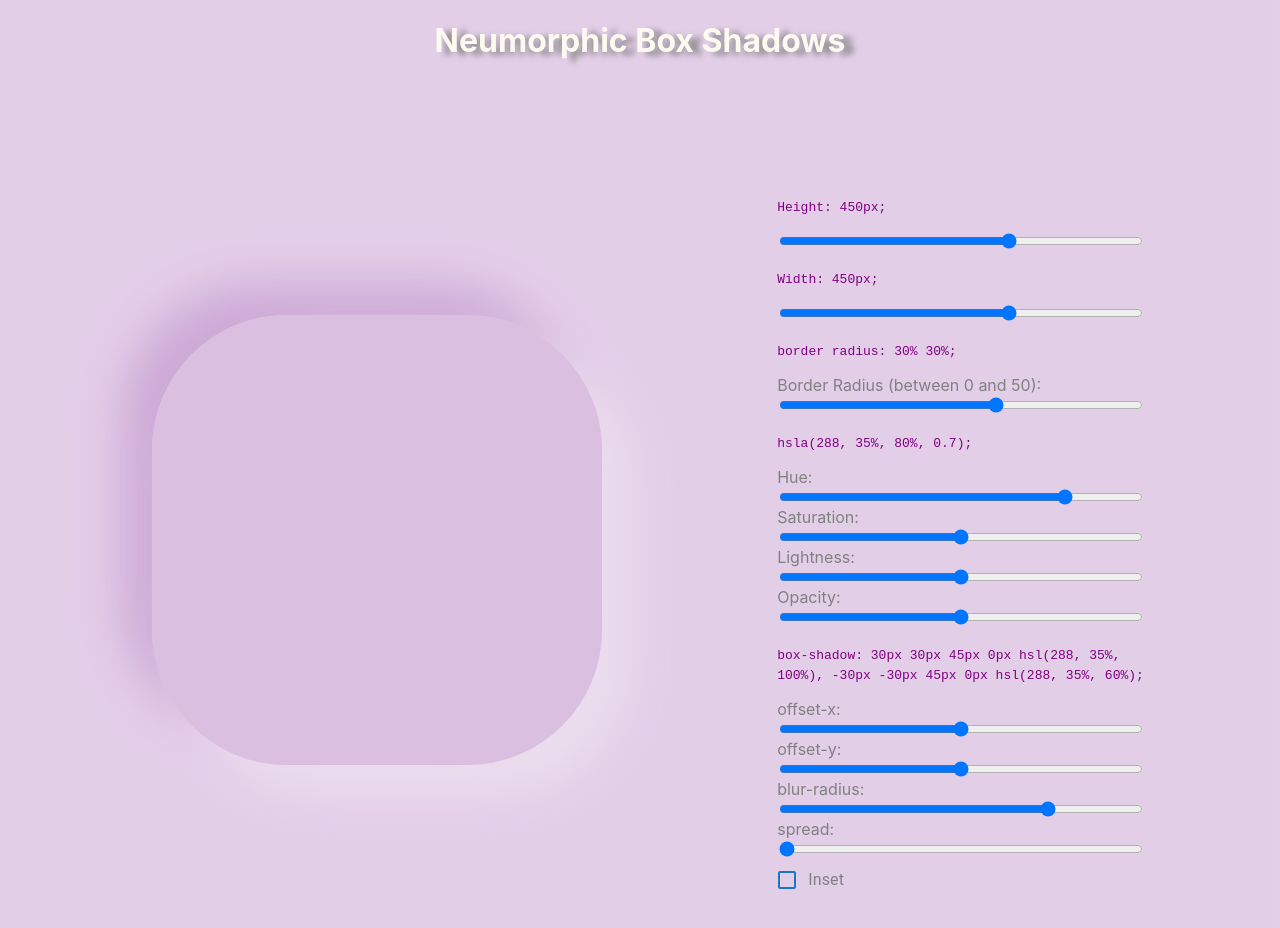
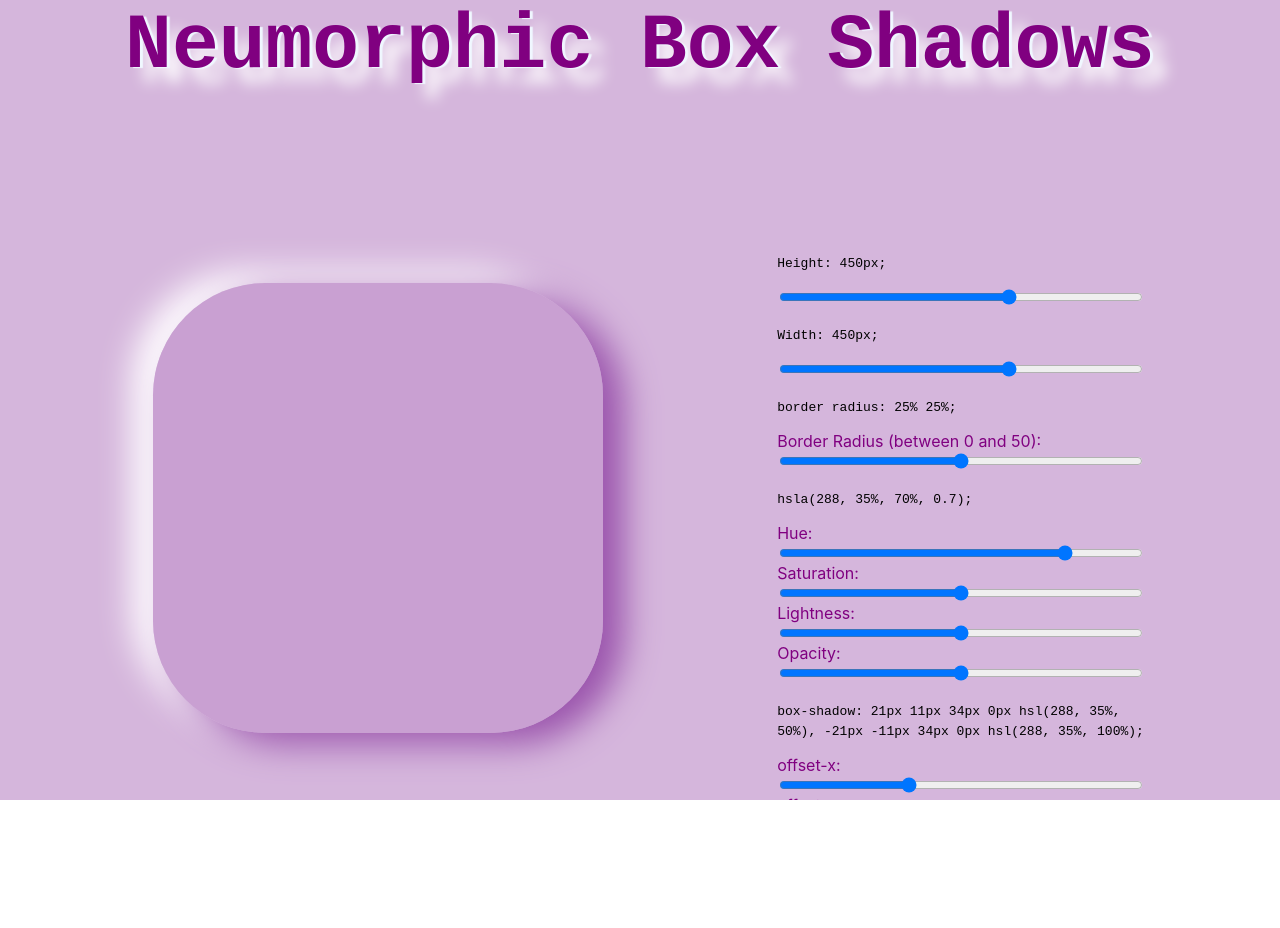
Before and after one commit to havvaky/my-gradient-generator, a Next.js app: page / in a window 1280 px wide. Shown: the top 928 px of the page. After the commit the page ends 800 px from the top, so only its background shows below. Built offline with nearby package versions, Linux system fonts and the light colour scheme.

Commit message:
css animation

```diff
--- a/components/layout.module.css
+++ b/components/layout.module.css
@@ -1,6 +1,6 @@
 .container {
-    min-height: 100%;
-    max-width: 100%;
+    height: 100%;
+    width: 100%;
     display: flex;
     justify-content: center;
     align-items: center;
--- a/pages/index.js
+++ b/pages/index.js
@@ -7,16 +7,16 @@ import Head from 'next/head';
 
 
 export default function Home() {
-  const [borderValue, setBorderValue] = useState(30);
+  const [borderValue, setBorderValue] = useState(25);
   const [width, setWidth] = useState(450);
   const [height, setHeight] = useState(450);
   const [hue, setHueChange] = useState(288);
   const [saturation, setSaturationChange] = useState(35);
-  const [lightness, setLightnessChange] = useState(80);
+  const [lightness, setLightnessChange] = useState(70);
   const [opacity, setOpacityChange] = useState(0.7);
-  const [offsetX, setOffsetX] = useState(30);
-  const [offsetY, setOffsetY] = useState(30);
-  const [blur, setBlur] = useState(45);
+  const [offsetX, setOffsetX] = useState(21);
+  const [offsetY, setOffsetY] = useState(11);
+  const [blur, setBlur] = useState(34);
   const [spread, setSpread] =useState(0);
   const [checked, setChecked] = useState(false);
 
@@ -61,7 +61,6 @@ export default function Home() {
   }
 
   function handleSpread(e) {
-    console.log(e.target.value);
     setSpread(e.target.value);
   }
 
@@ -71,8 +70,6 @@ export default function Home() {
 
   return (
     <>
-      <Layout home>
-        <Head><title>Neumorphic Box Shadows</title></Head>
         <div className={styles.wrapper} style={{ backgroundColor: `hsla(${hue}, ${saturation}%, ${lightness}%, ${opacity})`}}>
           <div className={styles.pageTitle}><h1>Neumorphic Box Shadows</h1></div>
           <div className={styles.boxWrap}>
@@ -83,9 +80,9 @@ export default function Home() {
                   width: `${width}px`,
                   height: `${height}px`,
                   backgroundColor: `hsla(${hue}, ${saturation}%, ${lightness}%, ${opacity})`,
-                  boxShadow:  checked ? `inset ${offsetX}px ${offsetY}px ${blur}px ${spread}px hsl(${hue}, ${saturation}%, ${lightness+10}%),
-            -${offsetX}px -${offsetY}px ${blur}px ${spread}px hsl(${hue}, ${saturation}%, ${lightness-5}%)` : `${offsetX}px ${offsetY}px ${blur}px ${spread}px hsl(${hue}, ${saturation}%, ${lightness+10}%),
-            -${offsetX}px -${offsetY}px ${blur}px ${spread}px hsl(${hue}, ${saturation}%, ${lightness-5}%)`
+                  boxShadow:  checked ? `inset ${offsetX}px ${offsetY}px ${blur}px ${spread}px hsl(${hue}, ${saturation}%, ${lightness-20}%),
+            -${offsetX}px -${offsetY}px ${blur}px ${spread}px hsl(${hue}, ${saturation}%, 100%)` : `${offsetX}px ${offsetY}px ${blur}px ${spread}px hsl(${hue}, ${saturation}%, ${lightness-20}%),
+            -${offsetX}px -${offsetY}px ${blur}px ${spread}px hsl(${hue}, ${saturation}%, 100%)`
                 }}/>
             </div>
             <div className={styles.inputBox}>
@@ -172,9 +169,9 @@ export default function Home() {
                   onChange={handleOpacityChange}
                 />
                 <p>
-                  <code>box-shadow: {checked ? `inset ${offsetX}px ${offsetY}px ${blur}px ${spread}px hsl(${hue}, ${saturation}%, ${lightness+20}%),
-            -${offsetX}px -${offsetY}px ${blur}px ${spread}px hsl(${hue}, ${saturation}%, ${lightness-20}%)` : `${offsetX}px ${offsetY}px ${blur}px ${spread}px hsl(${hue}, ${saturation}%, ${lightness+20}%),
-            -${offsetX}px -${offsetY}px ${blur}px ${spread}px hsl(${hue}, ${saturation}%, ${lightness-20}%)`};</code>
+                  <code>box-shadow: {checked ? `inset ${offsetX}px ${offsetY}px ${blur}px ${spread}px hsl(${hue}, ${saturation}%, ${lightness-20}%),
+            -${offsetX}px -${offsetY}px ${blur}px ${spread}px hsl(${hue}, ${saturation}%, 100%)` : `${offsetX}px ${offsetY}px ${blur}px ${spread}px hsl(${hue}, ${saturation}%, ${lightness-20}%),
+            -${offsetX}px -${offsetY}px ${blur}px ${spread}px hsl(${hue}, ${saturation}%, 100%)`};</code>
                 </p>
                 <label htmlFor="offset-x">offset-x: </label>
                 <input
@@ -224,7 +221,6 @@ export default function Home() {
             </div>
           </div>
         </div>
-      </Layout>
     </>
   )
 }
--- a/styles/Home.module.css
+++ b/styles/Home.module.css
@@ -1,17 +1,17 @@
 
 .wrapper {
-    min-height: 100%;
-    min-width: 100%;
-    color: gray;
+    height: 100%;
+    width: 100%;
+    color: purple;
     display: flex;
     flex-direction: column;
     justify-content: center;
     align-items: center;
     flex: 1 auto;
+    overflow: auto;
 }
 
 .pageTitle {
-   color: floralwhite;
     height: 100px;
     position: relative;
 }
@@ -30,6 +30,8 @@
     align-items: center;
     margin: 5%;
     flex: 1 0 30%;
+    -webkit-animation: roll-in-left 0.6s ease-out both;
+    animation: roll-in-left 0.6s ease-out both;
 }
 
 .inputBox {
@@ -45,4 +47,62 @@
     display: flex;
     flex-direction: column;
     margin: 5%;
+    height: 80%;
+    -webkit-animation: text-focus-in 1s cubic-bezier(0.550, 0.085, 0.680, 0.530) both;
+    animation: text-focus-in 1s cubic-bezier(0.550, 0.085, 0.680, 0.530) both;
 }
+
+@-webkit-keyframes roll-in-left {
+    0% {
+        -webkit-transform: translateX(-800px) rotate(-540deg);
+        transform: translateX(-800px) rotate(-540deg);
+        opacity: 0;
+    }
+    100% {
+        -webkit-transform: translateX(0) rotate(0deg);
+        transform: translateX(0) rotate(0deg);
+        opacity: 1;
+    }
+}
+@keyframes roll-in-left {
+    0% {
+        -webkit-transform: translateX(-800px) rotate(-540deg);
+        transform: translateX(-800px) rotate(-540deg);
+        opacity: 0;
+    }
+    100% {
+        -webkit-transform: translateX(0) rotate(0deg);
+        transform: translateX(0) rotate(0deg);
+        opacity: 1;
+    }
+}
+
+/**
+ * ----------------------------------------
+ * animation text-focus-in
+ * ----------------------------------------
+ */
+@-webkit-keyframes text-focus-in {
+    0% {
+        -webkit-filter: blur(12px);
+        filter: blur(12px);
+        opacity: 0;
+    }
+    100% {
+        -webkit-filter: blur(0px);
+        filter: blur(0px);
+        opacity: 1;
+    }
+}
+@keyframes text-focus-in {
+    0% {
+        -webkit-filter: blur(12px);
+        filter: blur(12px);
+        opacity: 0;
+    }
+    100% {
+        -webkit-filter: blur(0px);
+        filter: blur(0px);
+        opacity: 1;
+    }
+}
--- a/styles/globals.css
+++ b/styles/globals.css
@@ -1,5 +1,6 @@
 html,
 body {
+    height: 100%;
     padding: 0;
     margin: 0;
     color: black;
@@ -9,12 +10,45 @@ body {
 
 * {
   box-sizing: border-box;
+    height: 100%;
 }
 
 p {
-    color: purple;
+    color: black;
 }
 
 h1 {
-    text-shadow: 9px 3px 6px gray;
+    color: purple;
+    font-size: 6em;
+    font-family: monospace;
+    text-shadow: 3px 1px 1px aliceblue,
+    15px 15px 15px white;
+    -webkit-animation: tracking-in-expand 1s cubic-bezier(0.215, 0.610, 0.355, 1.000) both;
+    animation: tracking-in-expand 1s cubic-bezier(0.215, 0.610, 0.355, 1.000) both;
 }
+
+
+@-webkit-keyframes tracking-in-expand {
+    0% {
+        letter-spacing: -0.5em;
+        opacity: 0;
+    }
+    40% {
+        opacity: 0.6;
+    }
+    100% {
+        opacity: 1;
+    }
+}
+@keyframes tracking-in-expand {
+    0% {
+        letter-spacing: -0.5em;
+        opacity: 0;
+    }
+    40% {
+        opacity: 0.6;
+    }
+    100% {
+        opacity: 1;
+    }
+}
```
